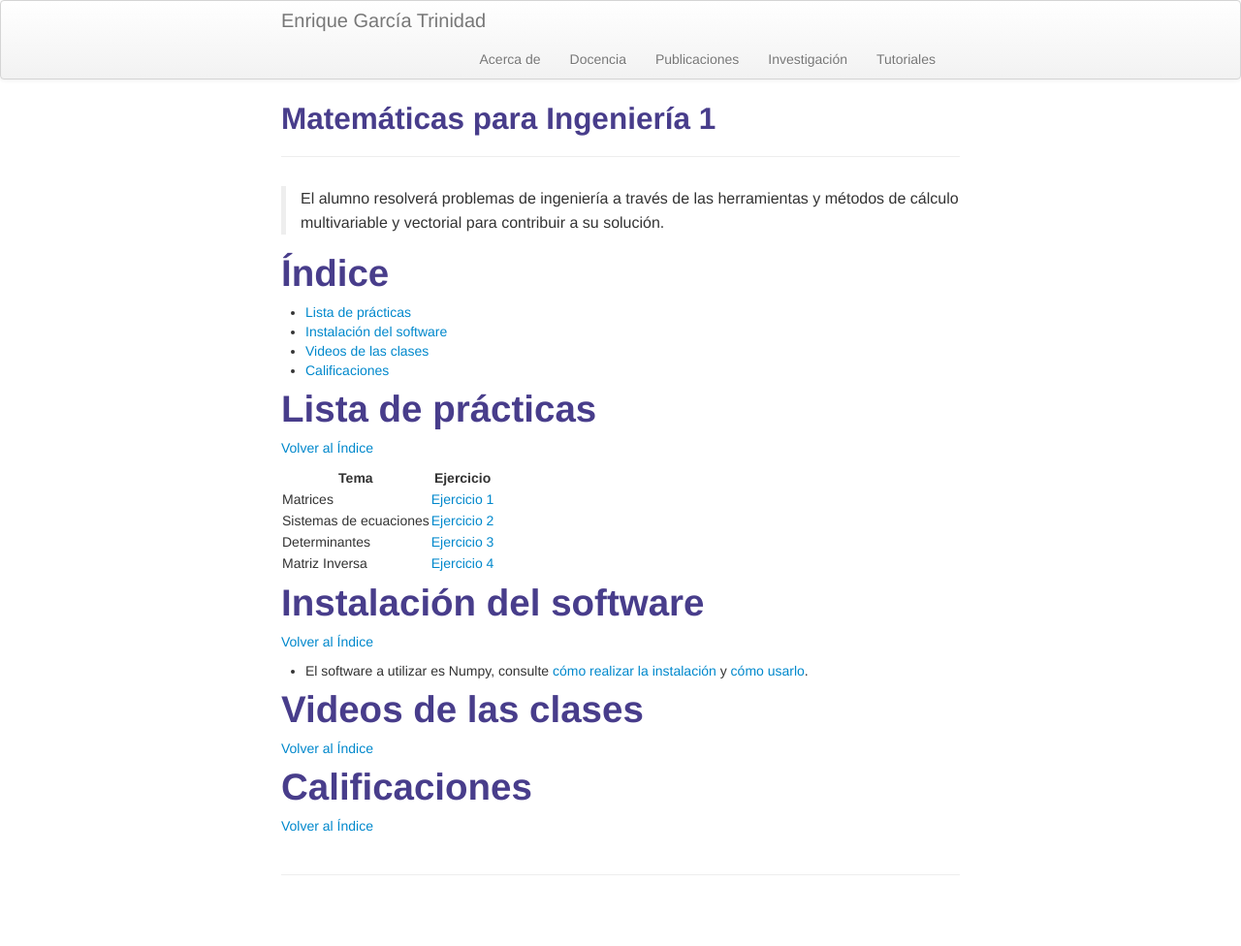
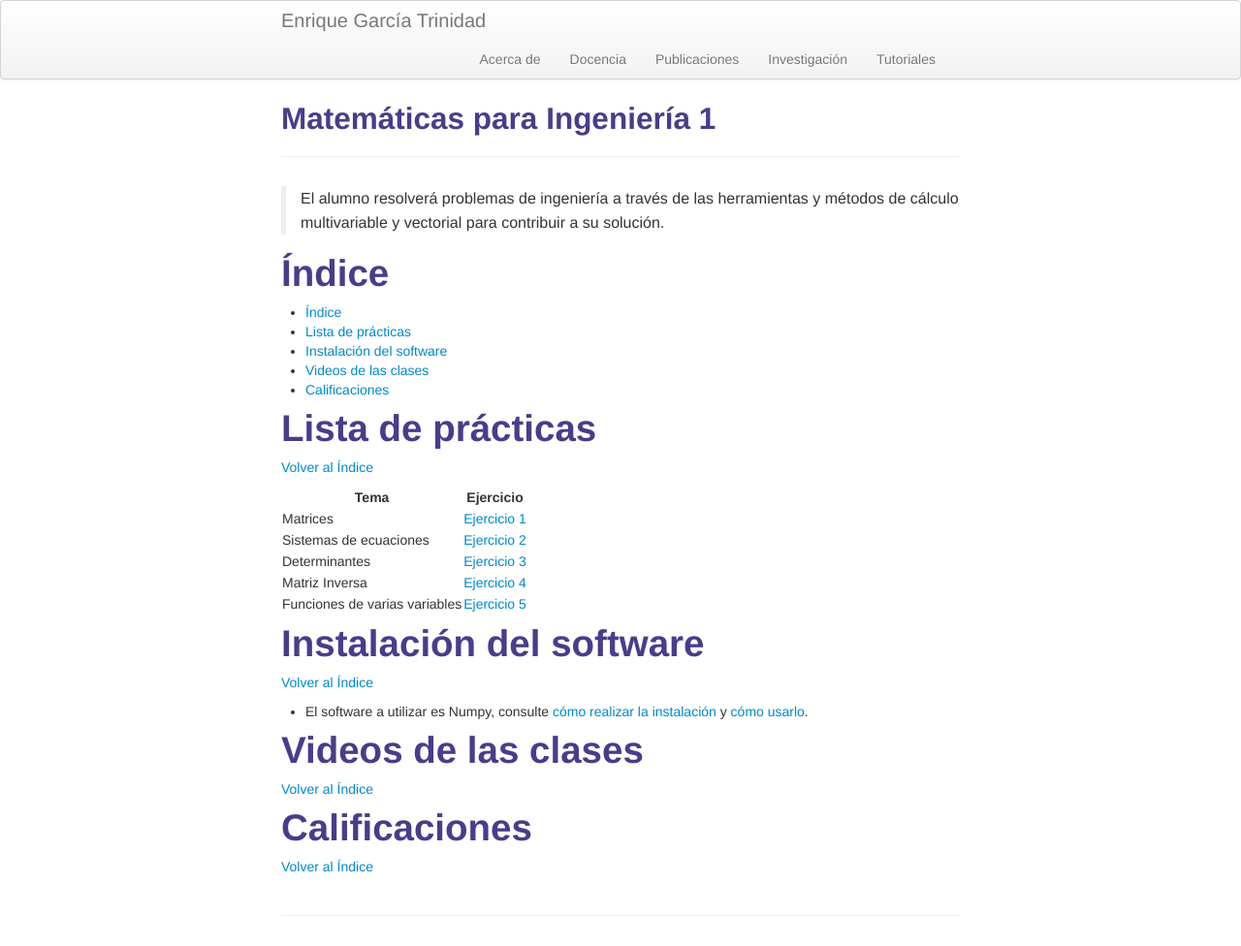
Before and after one commit to enriGarcia/enriGarcia.github.io, a Jekyll site: the page built from pages/teaching/matIng1.md, in a window 1280 px wide. Shown: the whole page at 97% size. Built offline with Jekyll 4.4.1, drawn with Linux system fonts in a browser that asks for light colours; before the commit the page ends 934 px from its top, so only the background shows below that.

Commit message:
matIng update

```diff
--- a/pages/teaching/matIng1.md
+++ b/pages/teaching/matIng1.md
@@ -6,6 +6,7 @@ description: Listado de prácticas
 > El alumno resolverá problemas de ingeniería a través de las herramientas y métodos de cálculo multivariable y vectorial para contribuir a su solución.
 
 # Índice
+- [Índice](#índice)
 - [Lista de prácticas](#lista-de-prácticas)
 - [Instalación del software](#instalación-del-software)
 - [Videos de las clases](#videos-de-las-clases)
@@ -21,6 +22,7 @@ description: Listado de prácticas
 |Sistemas de ecuaciones       |[Ejercicio 2 ]({{ BASE_PATH}}/pages/assignments/matIng_ex_02.pdf)|
 |Determinantes                |[Ejercicio 3 ]({{ BASE_PATH}}/pages/assignments/matIng_ex_03.pdf)|
 |Matriz Inversa               |[Ejercicio 4 ]({{ BASE_PATH}}/pages/assignments/matIng_ex_04.pdf)|
+|Funciones de varias variables|[Ejercicio 5 ]({{ BASE_PATH}}/pages/assignments/matIng_ex_05.pdf)|
 
 # Instalación del software
 [Volver al Índice](#índice)
```
Also changed, not shown: 1 other file.
